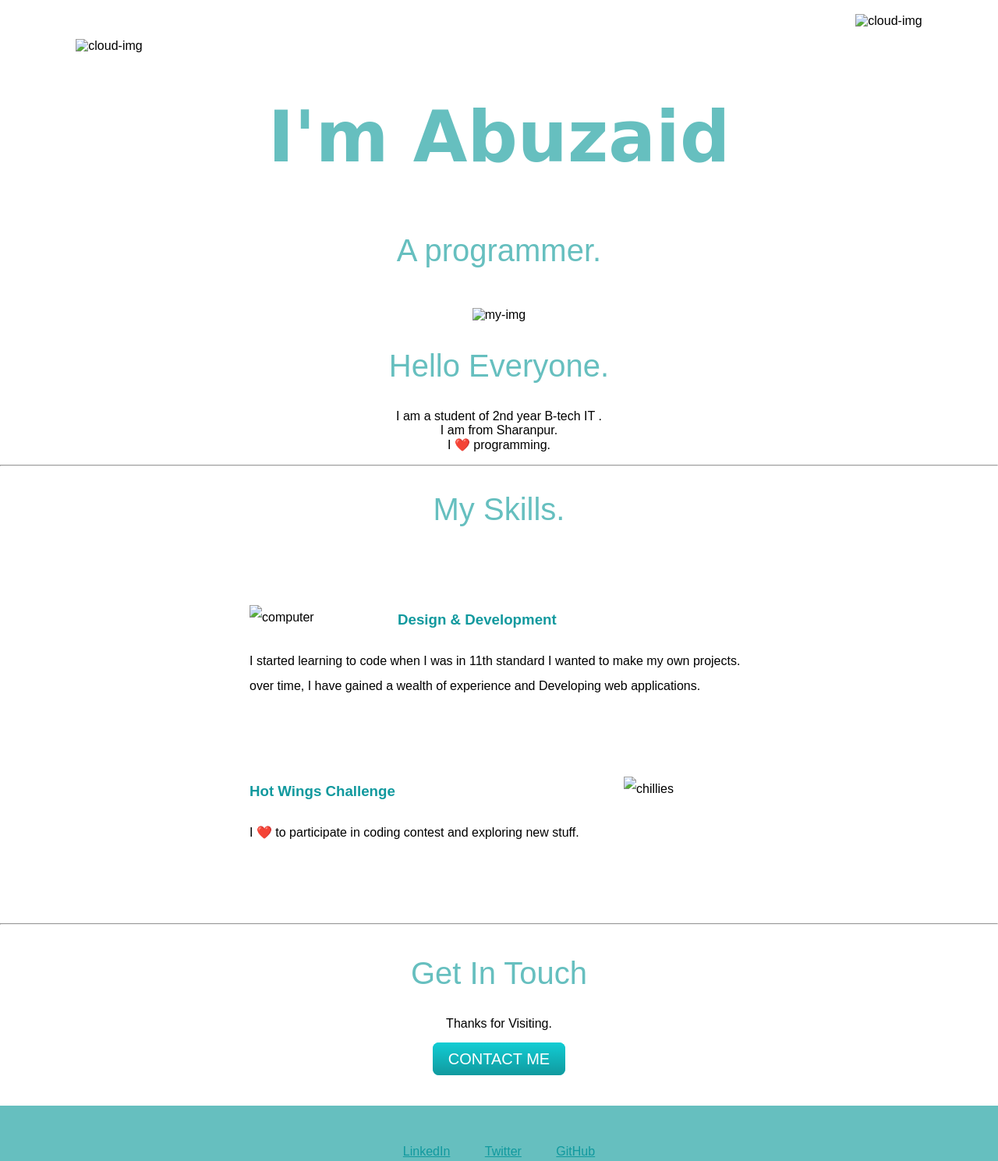
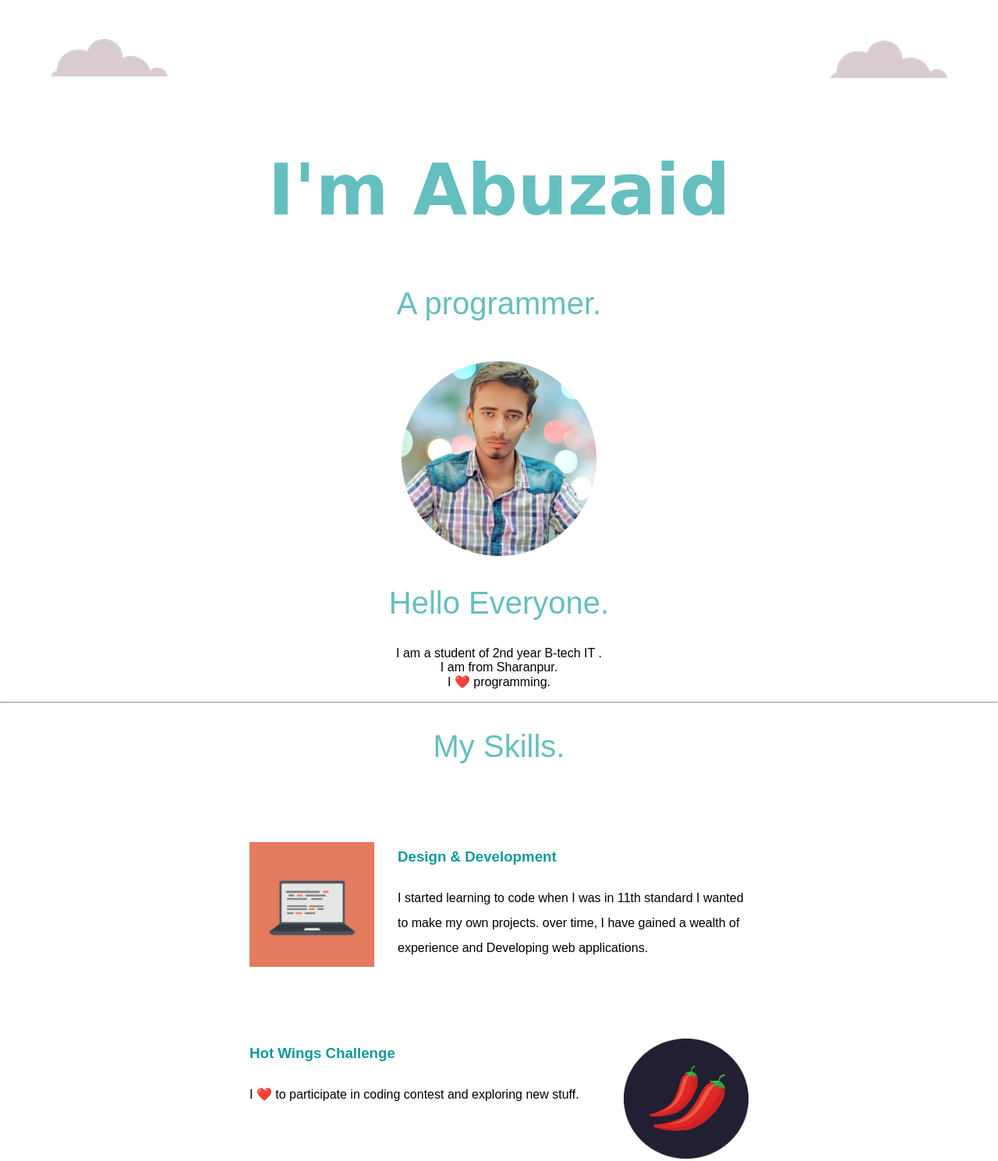
Before and after one commit to Abuzaid-0132/My-Site, a plain HTML site: page index.html in a window 1280 px wide. Shown: the top 1489 px of the page at 78% size. Drawn offline with Linux system fonts and the light colour scheme; files that its build step writes are made by us from their sources.

Commit message:
Update index.html

```diff
--- a/index.html
+++ b/index.html
@@ -7,13 +7,13 @@
     <meta name="viewport" content="width=device-width, initial-scale=1.0">
     <title>My-Site</title>
     <link rel="stylesheet" href="CSS/styles.css">
-    <link rel="icon" href="images/portfolio.png">
+    <link rel="icon" href="portfolio.png">
 </head>
 
 <body>
     <div class="top-container">
-        <img class="top-cloud1" src="images/cloud.png" alt="cloud-img"><br/>
-        <img class="top-cloud2" src="images/cloud.png" alt="cloud-img"><br/>
+        <img class="top-cloud1" src="cloud.png" alt="cloud-img"><br/>
+        <img class="top-cloud2" src="cloud.png" alt="cloud-img"><br/>
         <h1>I'm Abuzaid</h1>
         <h2>A programmer.</h2>
         <br>
@@ -23,7 +23,7 @@
 
     <div class="middle-container">
         <div class="profile">
-            <img src="images/my-img.png" alt="my-img" height="250px" width="250px">
+            <img src="my-img.png" alt="my-img" height="250px" width="250px">
             <h2>Hello Everyone.</h2>
             <p>I am a student of 2nd year B-tech IT . <br/>
                 I am from Sharanpur. <br/>
@@ -35,12 +35,12 @@
         <div class="skills">
             <h2>My Skills.</h2>
             <div class="skill-row">
-                <img class="code-img" src="images/computer.png" alt="computer">
+                <img class="code-img" src="computer.png" alt="computer">
                 <h3>Design & Development</h3>
                 <p>I started learning to code when I was in 11th standard I wanted to make my own projects. over time, I have gained a wealth of experience and Developing web applications. </p>
             </div>
             <div class="skill-row">
-                <img class="chilli-img" src="images/chillies.png" alt="chillies">
+                <img class="chilli-img" src="chillies.png" alt="chillies">
                 <h3>Hot Wings Challenge</h3>
                 <p>I &#10084;&#65039; to participate in coding contest and exploring new stuff.
                 </p>
```
